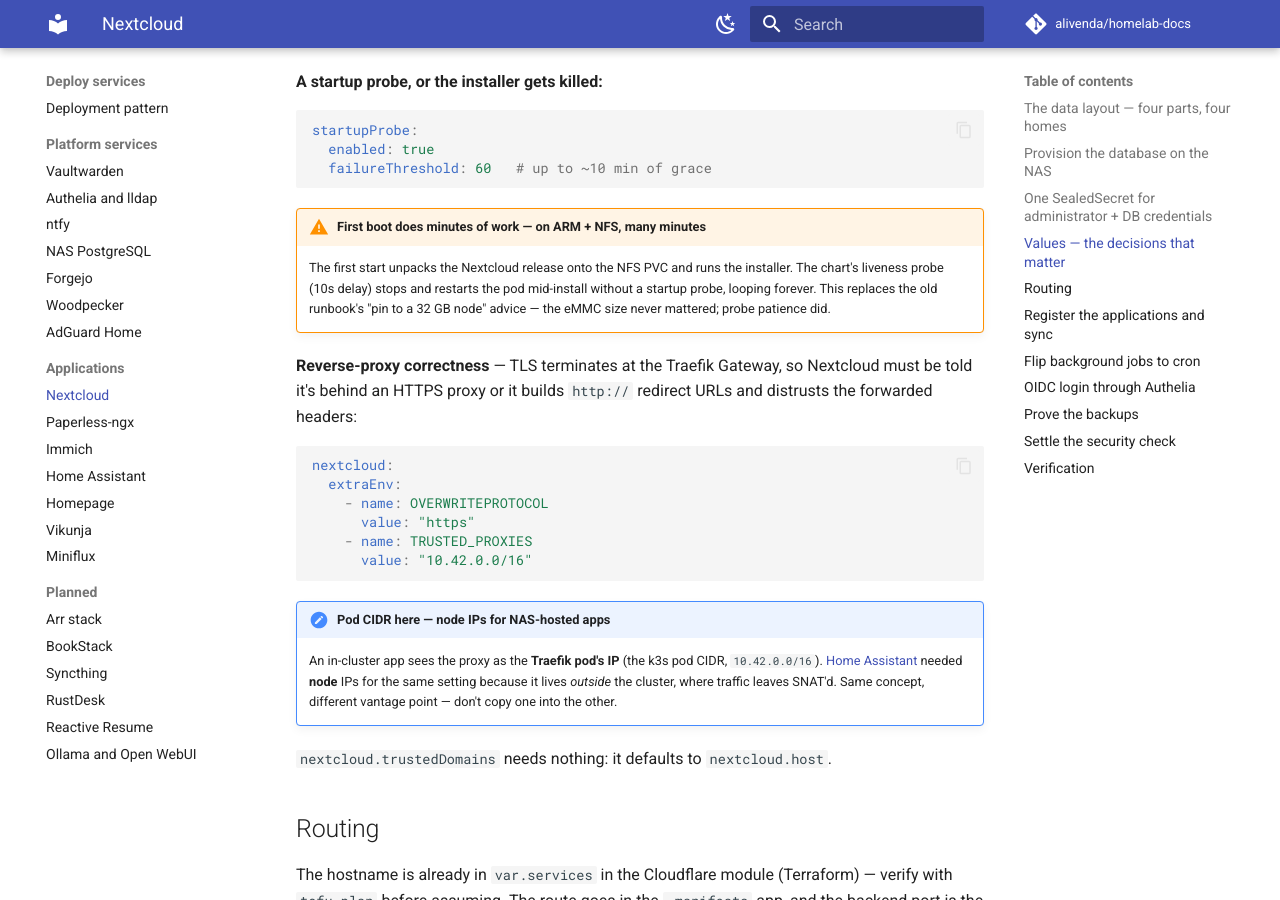
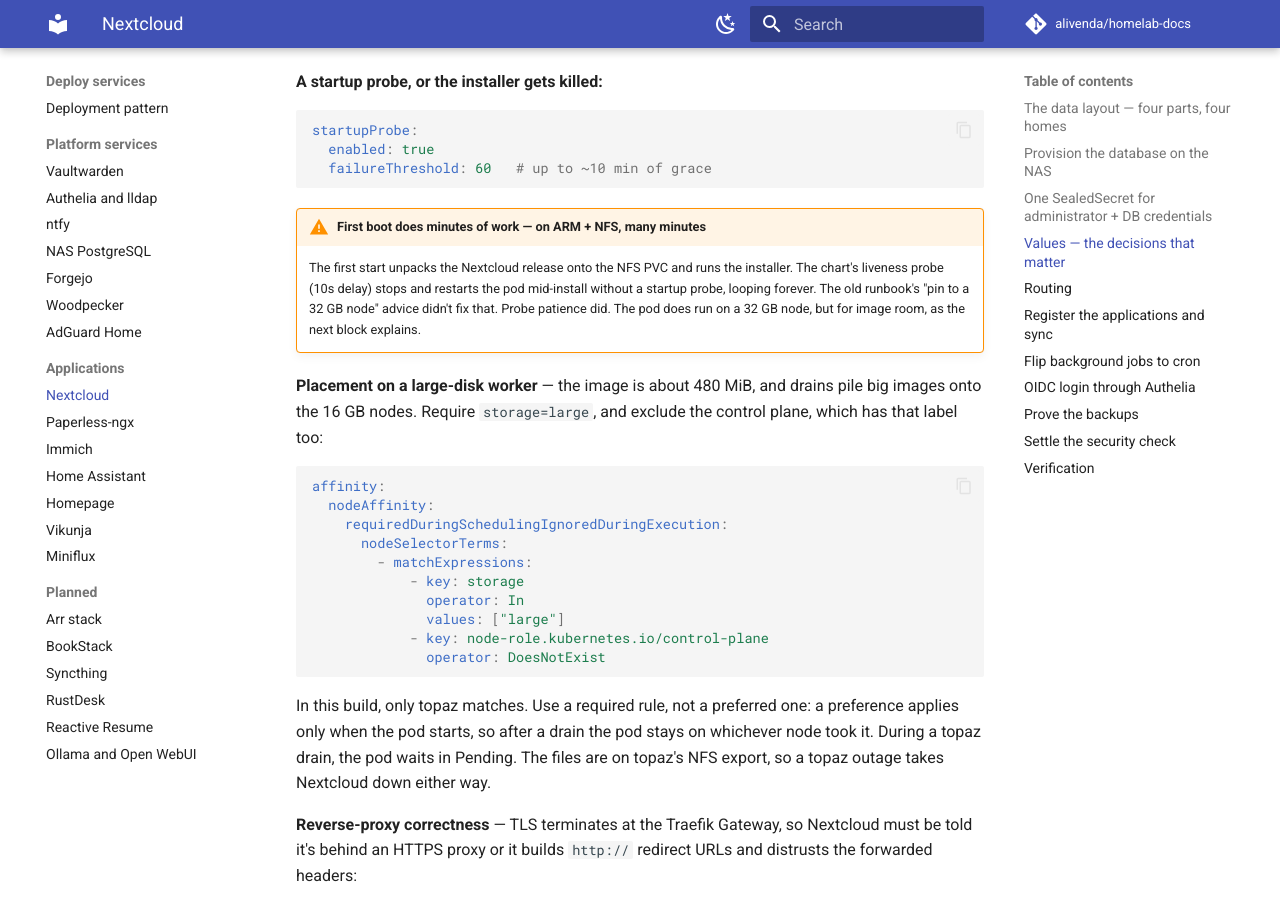
Before and after one commit to alivenda/homelab-docs, an MkDocs documentation site: the page built from docs/deploy/nextcloud.md, in a window 1280 px wide and 900 px high, scrolled down 3159 px. Built offline with MkDocs 1.6.1 and Material for MkDocs 9.7.7, drawn with Linux system fonts in a browser that asks for light colours; comment, search, counter and statistics services are not loaded; some of the changed text lies outside the part shown.

Commit message:
docs: run Nextcloud and Collabora on a large-disk worker
Both now require storage=large and a node that isn't the control
plane, which leaves topaz. A k3s upgrade drain had moved them to a
16 GB node, and image GC can't delete an image while a pod uses it.

Update the Nextcloud runbook's placement claims and add the rule to its
values walkthrough, add a placement gotcha to the Collabora catalog
entry, and list both in the note about the three node labels.

````diff
--- a/docs/deploy/nextcloud.md
+++ b/docs/deploy/nextcloud.md
@@ -10,7 +10,7 @@ office editing on top of the same install.
 |---|---|
 | **Difficulty** | Intermediate |
 | **Time estimate** | 1–2 hours |
-| **Runs on** | k3s — any node. Nothing pins it: files are on NFS, the DB is on the NAS, so the pod can reschedule freely |
+| **Runs on** | k3s, on a large-disk worker that isn't the control plane (topaz). Files are on NFS and the DB is on the NAS, so the pod has no node-local data |
 | **Depends on** | Traefik (Gateway), Authelia, NAS PostgreSQL, and the [GitOps deploy pattern](index.md) |
 
 Architecturally it's the poster child of the
@@ -142,9 +142,31 @@ startupProbe:
 !!! warning "First boot does minutes of work — on ARM + NFS, many minutes"
     The first start unpacks the Nextcloud release onto the NFS PVC and runs the
     installer. The chart's liveness probe (10s delay) stops and restarts the pod
-    mid-install without a startup probe, looping forever. This replaces the old
-    runbook's "pin to a 32 GB node" advice — the eMMC size never mattered; probe
-    patience did.
+    mid-install without a startup probe, looping forever. The old runbook's "pin to
+    a 32 GB node" advice didn't fix that. Probe patience did. The pod does run on a
+    32 GB node, but for image room, as the next block explains.
+
+**Placement on a large-disk worker** — the image is about 480 MiB, and drains pile big
+images onto the 16 GB nodes. Require `storage=large`, and exclude the control plane,
+which has that label too:
+
+```yaml
+affinity:
+  nodeAffinity:
+    requiredDuringSchedulingIgnoredDuringExecution:
+      nodeSelectorTerms:
+        - matchExpressions:
+            - key: storage
+              operator: In
+              values: ["large"]
+            - key: node-role.kubernetes.io/control-plane
+              operator: DoesNotExist
+```
+
+In this build, only topaz matches. Use a required rule, not a preferred one: a
+preference applies only when the pod starts, so after a drain the pod stays on
+whichever node took it. During a topaz drain, the pod waits in Pending. The files are
+on topaz's NFS export, so a topaz outage takes Nextcloud down either way.
 
 **Reverse-proxy correctness** — TLS terminates at the Traefik Gateway, so Nextcloud
 must be told it's behind an HTTPS proxy or it builds `http://` redirect URLs and
````
Also changed, not shown: docs/reference/app-catalog.md (+1 -0 lines), 1 other file.
